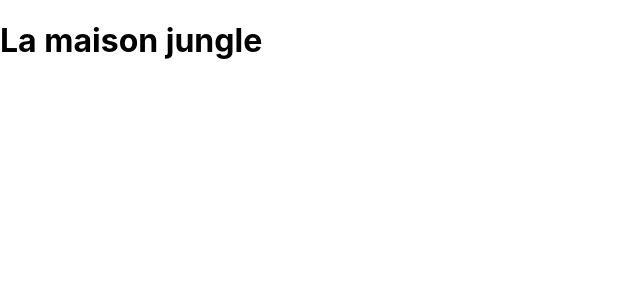
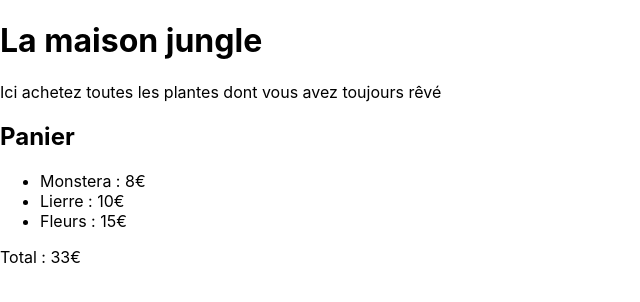
Before and after one commit to elisamlk/laMaisonJungle, a React (Create React App) app: page / in a window 1280 px wide. Shown: the top 302 px of the page, without its empty margins (0-640 px from the left). Built offline with nearby package versions, Linux system fonts and the light colour scheme.

Commit message:
Création du composant Cart

```diff
--- a/src/App.js
+++ b/src/App.js
@@ -1,15 +1,18 @@
 // import logo from './logo.svg';
 // import './App.css';
-import "./components/Header"
+
 import Header from "./components/Header";
+import Description from "./components/Description";
+import Cart from "./components/Cart";
 
 function App() {
   return (
     <div className="App">
-    <Header></Header>
+      <Header></Header>
+      <Description></Description>
+      <Cart></Cart>
     </div>
   );
 }
 
-
 export default App;
--- /dev/null
+++ b/src/components/Cart.js
@@ -0,0 +1,18 @@
+function Cart() {
+	const monsteraPrice = 8
+	const ivyPrice = 10
+	const flowerPrice = 15
+	return (
+		<div className='lmj-cart'>
+			<h2>Panier</h2>
+			<ul>
+				<li>Monstera : {monsteraPrice}€</li>
+				<li>Lierre : {ivyPrice}€</li>
+				<li>Fleurs : {flowerPrice}€</li>
+			</ul>
+			Total : {monsteraPrice + ivyPrice + flowerPrice}€
+		</div>
+	)
+}
+
+export default Cart
--- /dev/null
+++ b/src/components/Description.js
@@ -0,0 +1,5 @@
+function Description() {
+  return <p>Ici achetez toutes les plantes dont vous avez toujours rêvé</p>;
+}
+
+export default Description;
```
